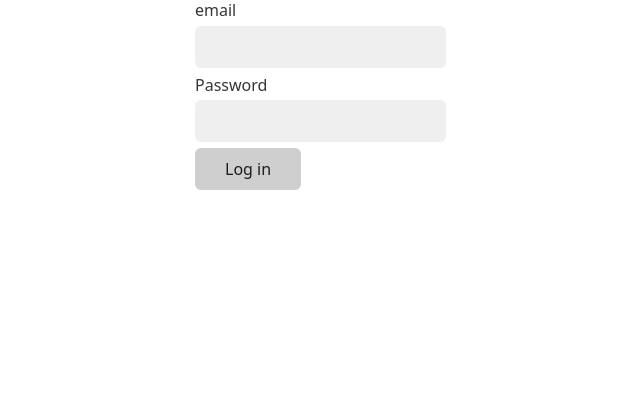
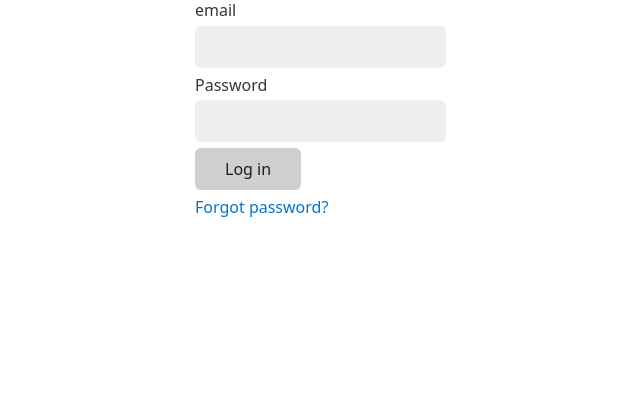
Before and after one commit to susan0418/-, a PHP site: page /login.php in a window 1280 px wide. Shown: the part 86-479 px from the top of the page, without its empty margins (45-685 px from the left). Run offline with PHP 8.4, Linux system fonts and the light colour scheme.

Commit message:
login.php

```diff
--- a/login.php
+++ b/login.php
@@ -59,5 +59,7 @@ if ($_SERVER["REQUEST_METHOD"] === "POST") {
         <button>Log in</button>
     </form>
 
+    <a href="forgot-password.php">Forgot password?</a>
+
 </body>
 </html>
```
